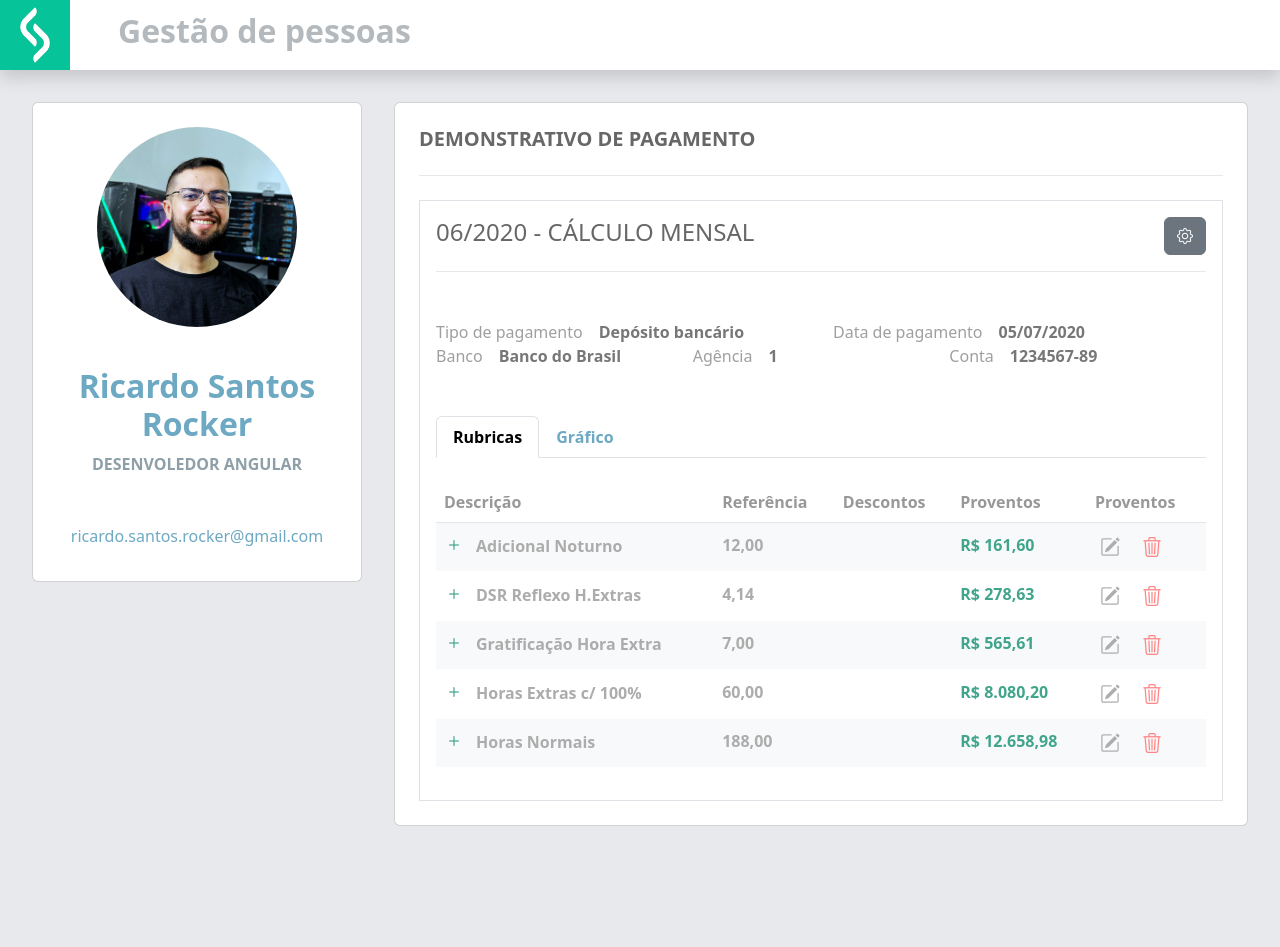
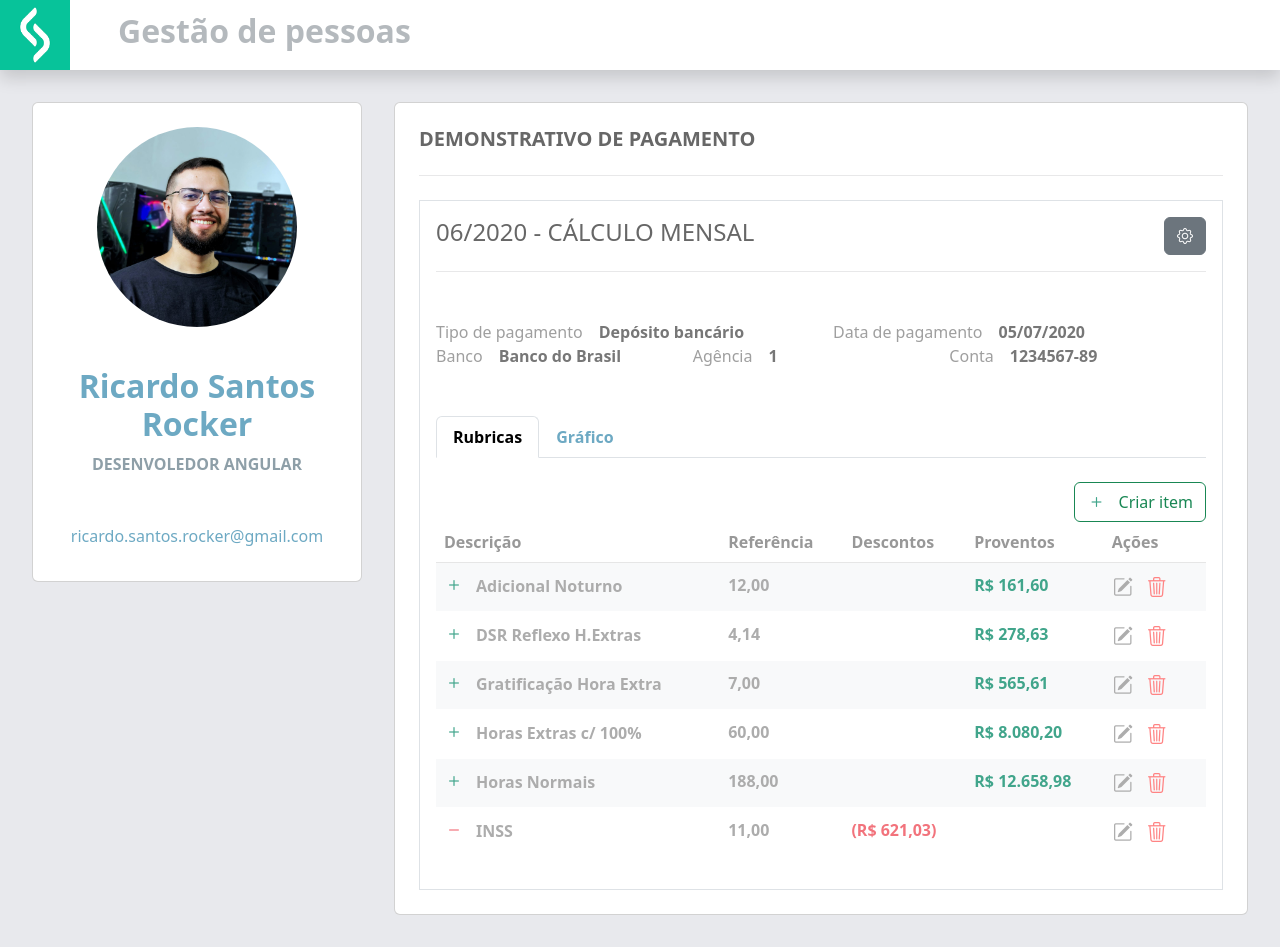
Before and after one commit to ricardorocker/demo-pagamento, an Angular app: page / in a window 1280 px wide. Both pictures are taken after a click on the button "Configurações". Before the commit the page ends 858 px from the top, so only its background shows below. Built offline with nearby package versions, Linux system fonts and the light colour scheme.

Commit message:
@input to handle with isEdit

```diff
--- a/src/app/views/demo-pagamento-table/demo-pagamento-table.component.css
+++ b/src/app/views/demo-pagamento-table/demo-pagamento-table.component.css
@@ -17,6 +17,11 @@ tr {
 .proventos,
 .bi-plus {
   color: #41a58b !important;
+}
+
+.descontos,
+.bi-dash {
+  color: #F2737C !important;
 }
 
 .bi-pencil-square {
--- a/src/app/views/demo-pagamento-table/demo-pagamento-table.component.html
+++ b/src/app/views/demo-pagamento-table/demo-pagamento-table.component.html
@@ -1,25 +1,36 @@
-<div class="table-responsive">
-  <table class="table mt-4">
+<div class="table-responsive mt-4">
+  <div class="d-flex flex-row-reverse">
+    <button
+      *ngIf="isEdit"
+      type="button"
+      class="btn btn-outline-success d-flex align-items-center py-1"
+      aria-label="Criar"
+    >
+      <i class="bi bi-plus"></i>Criar item
+    </button>
+  </div>
+
+  <table class="table">
     <thead>
       <tr>
         <th scope="col">Descrição</th>
         <th scope="col">Referência</th>
         <th scope="col">Descontos</th>
         <th scope="col">Proventos</th>
-        <th scope="col" *ngIf="isEdit">Proventos</th>
+        <th scope="col" *ngIf="isEdit">Ações</th>
       </tr>
     </thead>
     <tbody>
       <tr class="table-light">
         <td scope="row"><i class="bi bi-plus"></i>Adicional Noturno</td>
         <td>12,00</td>
-        <td></td>
+        <td class="descontos"></td>
         <td class="proventos">R$ 161,60</td>
         <td *ngIf="isEdit">
-          <button type="button" class="btn p-0 mx-1" aria-label="Editar">
+          <button type="button" class="btn p-0 m-0" aria-label="Editar">
             <i class="icon bi bi-pencil-square"></i>
           </button>
-          <button type="button" class="btn p-0 mx-1" aria-label="Editar">
+          <button type="button" class="btn p-0 m-0" aria-label="Deletar">
             <i class="icon bi bi-trash3"></i>
           </button>
         </td>
@@ -27,13 +38,13 @@
       <tr>
         <td scope="row"><i class="bi bi-plus"></i>DSR Reflexo H.Extras</td>
         <td>4,14</td>
-        <td></td>
+        <td class="descontos"></td>
         <td class="proventos">R$ 278,63</td>
         <td *ngIf="isEdit">
-          <button type="button" class="btn p-0 mx-1" aria-label="Editar">
+          <button type="button" class="btn p-0 m-0" aria-label="Editar">
             <i class="bi bi-pencil-square"></i>
           </button>
-          <button type="button" class="btn p-0 mx-1" aria-label="Editar">
+          <button type="button" class="btn p-0 m-0" aria-label="Deletar">
             <i class="bi bi-trash3"></i>
           </button>
         </td>
@@ -41,13 +52,13 @@
       <tr class="table-light">
         <td scope="row"><i class="bi bi-plus"></i>Gratificação Hora Extra</td>
         <td>7,00</td>
-        <td></td>
+        <td class="descontos"></td>
         <td class="proventos">R$ 565,61</td>
         <td *ngIf="isEdit">
-          <button type="button" class="btn p-0 mx-1" aria-label="Editar">
+          <button type="button" class="btn p-0 m-0" aria-label="Editar">
             <i class="bi bi-pencil-square"></i>
           </button>
-          <button type="button" class="btn p-0 mx-1" aria-label="Editar">
+          <button type="button" class="btn p-0 m-0" aria-label="Deletar">
             <i class="bi bi-trash3"></i>
           </button>
         </td>
@@ -55,13 +66,13 @@
       <tr>
         <td scope="row"><i class="bi bi-plus"></i>Horas Extras c/ 100%</td>
         <td>60,00</td>
-        <td></td>
+        <td class="descontos"></td>
         <td class="proventos">R$ 8.080,20</td>
         <td *ngIf="isEdit">
-          <button type="button" class="btn p-0 mx-1" aria-label="Editar">
+          <button type="button" class="btn p-0 m-0" aria-label="Editar">
             <i class="bi bi-pencil-square"></i>
           </button>
-          <button type="button" class="btn p-0 mx-1" aria-label="Editar">
+          <button type="button" class="btn p-0 m-0" aria-label="Deletar">
             <i class="bi bi-trash3"></i>
           </button>
         </td>
@@ -69,13 +80,27 @@
       <tr class="table-light">
         <td scope="row"><i class="bi bi-plus"></i>Horas Normais</td>
         <td>188,00</td>
-        <td></td>
+        <td class="descontos"></td>
         <td class="proventos">R$ 12.658,98</td>
         <td *ngIf="isEdit">
-          <button type="button" class="btn p-0 mx-1" aria-label="Editar">
+          <button type="button" class="btn p-0 m-0" aria-label="Editar">
             <i class="bi bi-pencil-square"></i>
           </button>
-          <button type="button" class="btn p-0 mx-1" aria-label="Editar">
+          <button type="button" class="btn p-0 m-0" aria-label="Deletar">
+            <i class="bi bi-trash3"></i>
+          </button>
+        </td>
+      </tr>
+      <tr>
+        <td scope="row"><i class="bi bi-dash"></i>INSS</td>
+        <td>11,00</td>
+        <td class="descontos">(R$ 621,03)</td>
+        <td class="proventos"></td>
+        <td *ngIf="isEdit">
+          <button type="button" class="btn p-0 m-0" aria-label="Editar">
+            <i class="bi bi-pencil-square"></i>
+          </button>
+          <button type="button" class="btn p-0 m-0" aria-label="Deletar">
             <i class="bi bi-trash3"></i>
           </button>
         </td>
--- a/src/app/views/demo-pagamento-table/demo-pagamento-table.component.ts
+++ b/src/app/views/demo-pagamento-table/demo-pagamento-table.component.ts
@@ -1,4 +1,4 @@
-import { Component } from '@angular/core';
+import { Component, Input } from '@angular/core';
 
 @Component({
   selector: 'app-demo-pagamento-table',
@@ -6,5 +6,5 @@ import { Component } from '@angular/core';
   styleUrls: ['./demo-pagamento-table.component.css'],
 })
 export class DemoPagamentoTableComponent {
-  isEdit: boolean = true;
+  @Input() isEdit: boolean = false;
 }
--- a/src/app/views/demo-pagamento/demo-pagamento.component.html
+++ b/src/app/views/demo-pagamento/demo-pagamento.component.html
@@ -12,7 +12,12 @@
           <h4 class="d-flex align-items-end text-uppercase color-primary">
             06/2020 - Cálculo Mensal
           </h4>
-          <button type="button" class="btn btn-secondary" aria-label="Configurações">
+          <button
+            type="button"
+            class="btn btn-secondary"
+            aria-label="Configurações"
+            (click)="onToggleEdit()"
+          >
             <i class="bi bi-gear"></i>
           </button>
         </div>
@@ -54,7 +59,7 @@
             </li>
           </ul>
 
-          <app-demo-pagamento-table></app-demo-pagamento-table>
+          <app-demo-pagamento-table [isEdit]="isEdit"></app-demo-pagamento-table>
         </div>
       </div>
     </div>
--- a/src/app/views/demo-pagamento/demo-pagamento.component.ts
+++ b/src/app/views/demo-pagamento/demo-pagamento.component.ts
@@ -3,8 +3,12 @@ import { Component } from '@angular/core';
 @Component({
   selector: 'app-demo-pagamento',
   templateUrl: './demo-pagamento.component.html',
-  styleUrls: ['./demo-pagamento.component.css']
+  styleUrls: ['./demo-pagamento.component.css'],
 })
 export class DemoPagamentoComponent {
+  isEdit: boolean = false;
 
+  onToggleEdit() {
+    this.isEdit = !this.isEdit;
+  }
 }
```
